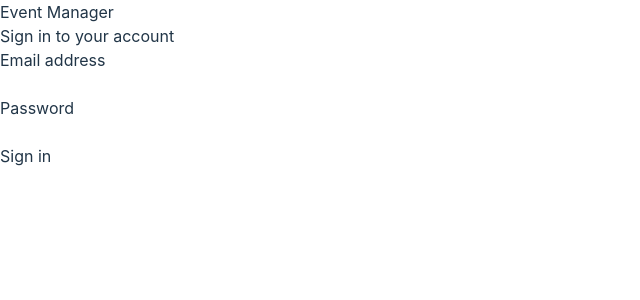
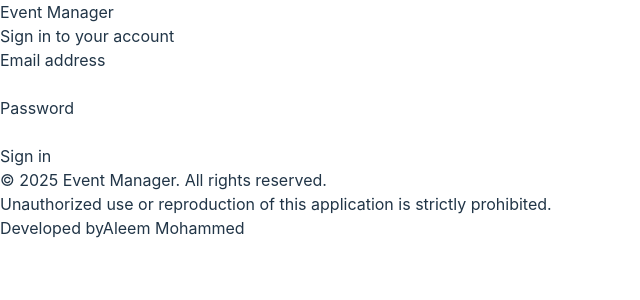
Before and after one commit to aleem2013/event-manager-frontend-app, a React (Vite) app: page /login in a window 1280 px wide. Shown: the top 300 px of the page, without its empty margins (0-640 px from the left). Built offline with nearby package versions, Linux system fonts and the light colour scheme; no server answers.

Commit message:
Added copyright protection changes

```diff
--- a/index.html
+++ b/index.html
@@ -5,7 +5,16 @@
     <link rel="icon" type="image/svg+xml" href="/vite.svg" />
     <meta name="viewport" content="width=device-width, initial-scale=1.0" />
     <!-- <title>:: Event Management - Vite + React + TS</title> -->
+    <meta name="copyright" content="© 2024 Event Manager. All rights reserved.">
     <title>Event Manager</title>
+    <script>
+      document.addEventListener('contextmenu', (e) => e.preventDefault());
+      document.addEventListener('keydown', (e) => {
+        if (e.ctrlKey && (e.key === 'u' || e.key === 's')) {
+          e.preventDefault();
+        }
+      });
+    </script>
   </head>
   <body class="h-full">
     <div id="root" class="h-full"></div>
--- a/src/App.tsx
+++ b/src/App.tsx
@@ -2,6 +2,7 @@ import React from 'react';
 import { BrowserRouter as Router, Routes, Route } from 'react-router-dom';
 import { QueryClient, QueryClientProvider } from '@tanstack/react-query';  // Updated import
 import Navbar from './components/Navbar';
+import Footer from './components/Footer';
 import EventList from './components/EventList';
 import EventDetails from './components/EventDetails';
 import CreateEvent from './components/CreateEvent';
@@ -66,6 +67,7 @@ const AppContent: React.FC = () => {
         </Routes>
       </main>
       {/* </div> */}
+      <Footer />
       <Toaster />
     </div>
   );
--- /dev/null
+++ b/src/components/Footer.tsx
@@ -0,0 +1,26 @@
+import React from 'react';
+
+const Footer: React.FC = () => {
+  const currentYear = new Date().getFullYear();
+
+  return (
+    <footer className="bg-white border-t mt-auto py-4 px-4">
+      <div className="max-w-7xl mx-auto flex justify-between items-center text-sm text-gray-600">
+        <div>
+          © {currentYear} Event Manager. All rights reserved.
+        </div>
+        <div className="text-right">
+          <p>Unauthorized use or reproduction of this application is strictly prohibited.</p>
+          <p className="text-gray-500">
+            Developed by
+            <span className="font-medium text-blue-600">
+            <a href="mailto:aleem.btech@gmail.com">Aleem Mohammed</a>
+            </span>
+          </p>
+        </div>
+      </div>
+    </footer>
+  );
+};
+
+export default Footer;
```
